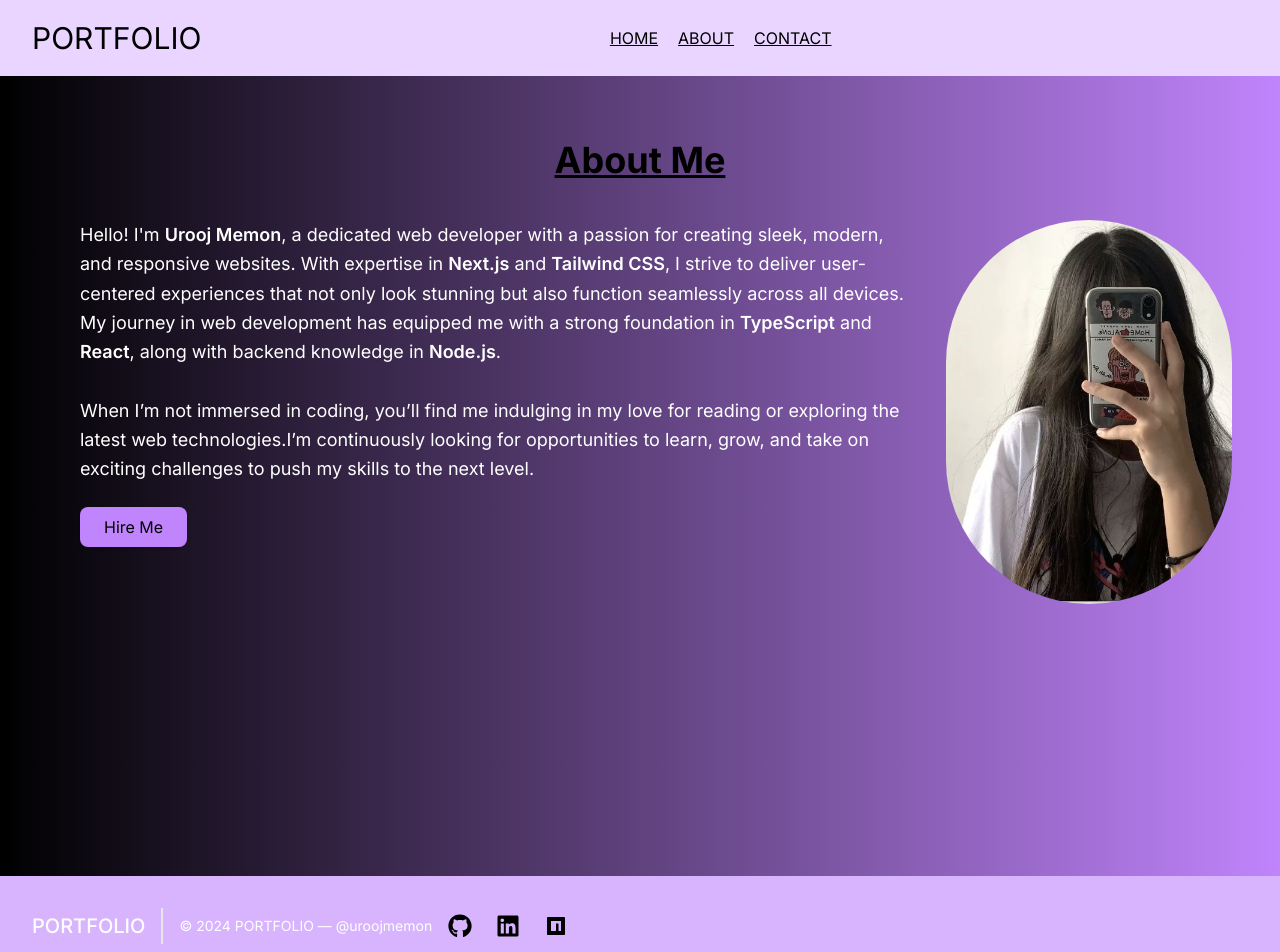
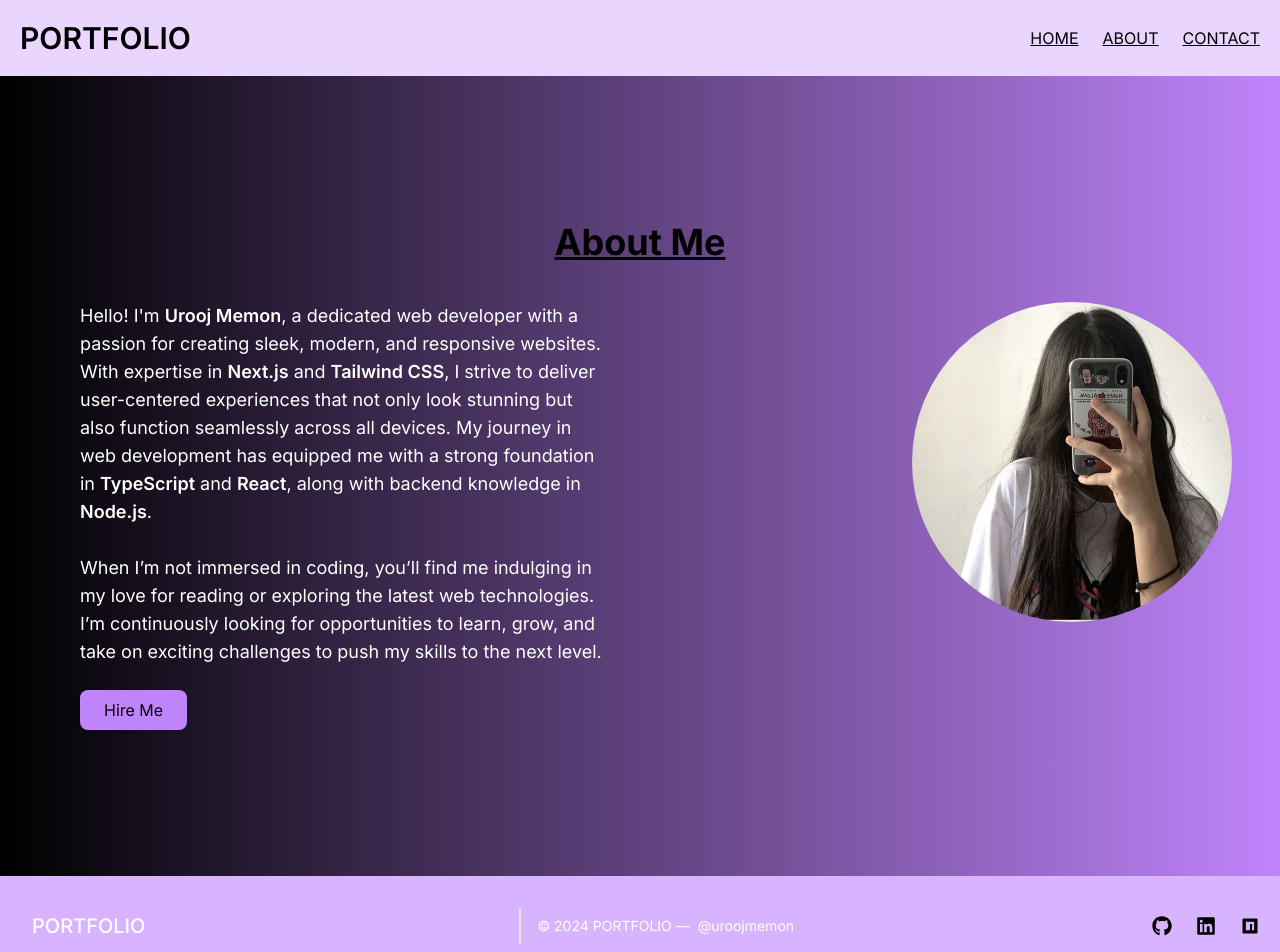
Before and after one commit to Aqsa-Memon/PORTFOLIO, a Next.js app: page /about in a window 1280 px wide. Shown: the top 952 px of the page. Built offline with nearby package versions, Linux system fonts and the light colour scheme.

Commit message:
'portfolio'

```diff
--- a/src/app/about/page.tsx
+++ b/src/app/about/page.tsx
@@ -5,17 +5,18 @@ import React from 'react';
 const About = () => {
   return (
     <div>
-      <section id="about" className="py-16 bg-gradient-to-r from-black to-purple-400 h-screen">
+      <section id="about" className="py-12 md:py-16 bg-gradient-to-r from-black to-purple-400 min-h-screen flex items-center">
         <div className="container mx-auto px-6 md:px-12">
-          <h2 className="text-4xl font-bold text-center text-black underline">About Me</h2>
+          <h2 className="text-3xl sm:text-4xl font-bold text-center text-black underline">About Me</h2>
+
           <div className="mt-10 flex flex-col-reverse md:flex-row items-center md:items-start justify-between text-center md:text-left">
 
             {/* Text Section */}
-            <div className="w-full md:pr-8 mt-12 md:mt-0 md:pl-8">
-              <p className="text-lg text-white leading-relaxed">
+            <div className="w-full md:w-1/2 md:pr-8 mt-8 md:mt-0 md:pl-8">
+              <p className="text-base sm:text-lg text-white leading-relaxed">
                 Hello! {`I'm`} <span className="font-semibold">Urooj Memon</span>, a dedicated web developer with a passion for creating sleek, modern, and responsive websites. With expertise in <span className="font-semibold">Next.js</span> and <span className="font-semibold">Tailwind CSS</span>, I strive to deliver user-centered experiences that not only look stunning but also function seamlessly across all devices. My journey in web development has equipped me with a strong foundation in <span className="font-semibold">TypeScript</span> and <span className="font-semibold">React</span>, along with backend knowledge in <span className="font-semibold">Node.js</span>.
-                <br/><br/>
-                When {`I’m`} not immersed in coding, {`you’ll`} find me indulging in my love for reading or exploring the latest web technologies.{`I’m`} continuously looking for opportunities to learn, grow, and take on exciting challenges to push my skills to the next level.
+                <br /><br />
+                When {`I’m`} not immersed in coding, {`you’ll`} find me indulging in my love for reading or exploring the latest web technologies. {`I’m`} continuously looking for opportunities to learn, grow, and take on exciting challenges to push my skills to the next level.
               </p>
 
               {/* Contact Button */}
@@ -27,9 +28,8 @@ const About = () => {
               </Link>
             </div>
 
-
-           <div className="relative group w-72 h-72 xl:w-96 xl:h-96 rounded-full overflow-hidden bg-gradient-to-r from-pink-500 to-red-500">
-           <div className="w-full h-full rounded-full ">
+            {/* Image Section */}
+            <div className="w-52 h-52 sm:w-64 sm:h-64 md:w-72 md:h-72 xl:w-80 xl:h-80 rounded-full overflow-hidden bg-gradient-to-r from-pink-500 to-red-500">
               <Image
                 src="/mypic.png"
                 alt="Profile Picture"
@@ -38,10 +38,6 @@ const About = () => {
                 width={450}
               />
             </div>
-           </div>
-
-
-
 
           </div>
         </div>
--- a/src/app/components/footer.tsx
+++ b/src/app/components/footer.tsx
@@ -1,47 +1,39 @@
-import Link from 'next/link'
-import React from 'react'
-import { FaGithub } from 'react-icons/fa'
-import { FaLinkedin } from 'react-icons/fa6'
-import { RiNpmjsFill } from 'react-icons/ri'
+import Link from 'next/link';
+import React from 'react';
+import { FaGithub } from 'react-icons/fa';
+import { FaLinkedin } from 'react-icons/fa';
+import { RiNpmjsFill } from 'react-icons/ri';
 
 function Footer() {
   return (
     <div className='bg-purple-300'>
       <footer className="text-black-400 body-font">
-     <div className="container px-5 py-8 mx-auto flex items-center sm:flex-row flex-col">
-     <a className="flex title-font font-medium items-center md:justify-start justify-center text-white">
-      <span className="ml-3 text-xl">
-        PORTFOLIO
-      </span>
+        <div className="container px-5 py-6 md:py-8 mx-auto flex flex-col sm:flex-row items-center justify-between">
+
+          <a className="flex title-font font-medium items-center justify-center sm:justify-start text-white">
+            <span className="ml-3 text-lg sm:text-xl">PORTFOLIO</span>
           </a>
-     <p className="text-sm text-white sm:ml-4 sm:pl-4 sm:border-l-2 sm:border-gray-200 sm:py-2 sm:mt-0 mt-4">
-      © 2024
-      PORTFOLIO —
-      <a
-        className="text-white ml-1"
-      >
-        @uroojmemon
-      </a>
+
+          <p className="text-xs sm:text-sm text-white mt-4 sm:mt-0 sm:ml-4 sm:pl-4 sm:border-l-2 sm:border-gray-200 sm:py-2 text-center sm:text-left">
+            © 2024 PORTFOLIO — <a className="text-white ml-1">@uroojmemon</a>
           </p>
-     <div className="flex gap-6 justify-center ml-2 md:ml-4">
-   <Link href={""} className="text-black-500 hover:text-red-300 cursor-pointer text-lg md:text-xl lg:text-2xl">
+
+          <div className="flex gap-4 sm:gap-6 mt-4 sm:mt-0 justify-center sm:justify-start">
+            <Link href="" className="text-black-500 hover:text-gray-700 transition-colors duration-200 text-lg sm:text-xl">
               <FaGithub />
             </Link>
-    <Link href={""} className="text-black hover:text-blue-600 cursor-pointer text-lg md:text-xl lg:text-2xl">
+            <Link href="" className="text-black-500 hover:text-blue-600 transition-colors duration-200 text-lg sm:text-xl">
               <FaLinkedin />
             </Link>
-    <Link href={""} className="text-black hover:text-red-600 cursor-pointer text-lg md:text-xl lg:text-2xl">
+            <Link href="" className="text-black-500 hover:text-red-600 transition-colors duration-200 text-lg sm:text-xl">
               <RiNpmjsFill />
             </Link>
           </div>
 
-
-
         </div>
       </footer>
-
     </div>
-  )
+  );
 }
 
-export default Footer
+export default Footer;
--- a/src/app/components/header.tsx
+++ b/src/app/components/header.tsx
@@ -1,22 +1,30 @@
-import Link from 'next/link'
-import React from 'react'
+import Link from 'next/link';
+import React from 'react';
 
 function Header() {
   return (
     <div className='bg-purple-200'>
-    <header className="text-black-600 body-font">
-      <div className="container mx-auto flex flex-wrap p-5 flex-col md:flex-row items-center ">
-        <h1 className="ml-3 text-2xl sm:text-3xl hover:text-purple-700 ">PORTFOLIO</h1>
+      <header className="text-black body-font">
+        <div className="container mx-auto flex flex-wrap p-4 md:p-5 flex-col md:flex-row items-center justify-between">
+          <h1 className="text-2xl sm:text-3xl font-semibold hover:text-purple-700 transition-colors duration-200">
+            PORTFOLIO
+          </h1>
 
-        <nav className="md:ml-auto md:mr-auto flex flex-wrap items-center text-base justify-center">
-          <Link className="mr-5 text-sm sm:text-base hover:text-purple-700 underline" href={'/'}>HOME</Link>
-          <Link className="mr-5 text-sm sm:text-base hover:text-purple-700 underline " href={'/about'}>ABOUT</Link>
-          <Link className="mr-5 text-sm sm:text-base hover:text-purple-700 underline" href={'/contact'}>CONTACT</Link>
-        </nav>
-      </div>
-    </header>
-  </div>
-  )
+          <nav className="mt-3 md:mt-0 flex flex-wrap items-center justify-center md:justify-start space-x-4 md:space-x-6">
+            <Link className="text-sm sm:text-base hover:text-purple-700 transition-colors duration-200 underline" href='/'>
+              HOME
+            </Link>
+            <Link className="text-sm sm:text-base hover:text-purple-700 transition-colors duration-200 underline" href='/about'>
+              ABOUT
+            </Link>
+            <Link className="text-sm sm:text-base hover:text-purple-700 transition-colors duration-200 underline" href='/contact'>
+              CONTACT
+            </Link>
+          </nav>
+        </div>
+      </header>
+    </div>
+  );
 }
 
-export default Header
+export default Header;
--- a/src/app/components/hero.tsx
+++ b/src/app/components/hero.tsx
@@ -2,8 +2,7 @@
 import Image from 'next/image';
 import React from 'react';
 import Typewriter from 'typewriter-effect';
-import { FaGithub } from "react-icons/fa";
-import { FaLinkedin } from 'react-icons/fa';
+import { FaGithub, FaLinkedin } from "react-icons/fa";
 import Link from 'next/link';
 import { RiNpmjsFill } from 'react-icons/ri';
 
@@ -11,9 +10,9 @@ const Hero = () => {
   return (
     <div className='bg-gradient-to-r from-black to-purple-400 h-screen flex items-center justify-center'>
       <section className="text-white body-font">
-        <div className="container mx-auto flex px-5 py-24 md:flex-row flex-col items-center">
+        <div className="container mx-auto flex px-5 py-12 md:flex-row flex-col items-center">
 
-        <div className="w-72 h-72 xl:w-96 xl:h-96 rounded-full overflow-hidden ">
+          <div className="w-52 h-52 sm:w-60 sm:h-60 md:w-72 md:h-72 xl:w-96 xl:h-96 rounded-full overflow-hidden mb-8 md:mb-0">
             <Image
               className="object-cover object-center rounded"
               alt="hero"
@@ -23,8 +22,8 @@ const Hero = () => {
             />
           </div>
 
-          <div className="lg:flex-grow md:w-1/2 lg:pl-24 md:pl-16 flex flex-col md:items-start md:text-left items-center text-center">
-            <h1 className="title-font sm:text-4xl text-3xl mb-4 font-medium text-gray-900">
+          <div className="lg:flex-grow md:w-1/2 lg:pl-12 md:pl-8 flex flex-col md:items-start md:text-left items-center text-center">
+            <h1 className="title-font text-2xl sm:text-3xl md:text-4xl lg:text-5xl mb-4 font-medium text-gray-900">
               Hello, {`I'm`} <br /> <span className='text-white'>UROOJ MEMON</span>
               <br className="hidden lg:inline-block" />
               <Typewriter
@@ -35,22 +34,22 @@ const Hero = () => {
                 }}
               />
             </h1>
-            <div className='w-[150px] h-[2px] bg-black mb-4'></div>
-            <p className="mb-8 leading-relaxed">
-              {`I’m`} a web developer and designer dedicated to turning ideas into interactive, visually captivating, and fully responsive websites. My mission is to blend creativity with technical precision, building experiences that resonate, inspire, and stand out in a digital world. Lets work together to bring your vision into reality, one pixel at a time.
+            <div className='w-[100px] sm:w-[150px] h-[2px] bg-black mb-4'></div>
+            <p className="mb-6 sm:mb-8 leading-relaxed text-sm sm:text-base md:text-lg lg:text-xl">
+              {`I’m`} a web developer and designer dedicated to turning ideas into interactive, visually captivating, and fully responsive websites. My mission is to blend creativity with technical precision, building experiences that resonate, inspire, and stand out in a digital world. Let's work together to bring your vision into reality, one pixel at a time.
             </p>
-            <div className="flex flex-col items-center space-y-4">
-              <button className="inline-flex text-black bg-purple-300 border-0 py-2 px-6 focus:outline-none hover:bg-purple-600 rounded text-lg">
+            <div className="flex flex-col md:flex-row items-center space-y-4 md:space-y-0 md:space-x-4">
+              <button className="inline-flex text-black bg-purple-300 border-0 py-2 px-4 sm:px-6 focus:outline-none hover:bg-purple-600 rounded text-base sm:text-lg">
                 Hire Me
               </button>
-              <div className="flex gap-6 justify-center">
-                <Link href={""} className="text-black-500 hover:text-black cursor-pointer text-lg md:text-xl lg:text-2xl">
+              <div className="flex gap-4 justify-center">
+                <Link href="" className="text-black-500 hover:text-black cursor-pointer text-lg sm:text-xl md:text-2xl">
                   <FaGithub />
                 </Link>
-                <Link href={""} className="text-black-600 hover:text-blue-600 cursor-pointer text-lg md:text-xl lg:text-2xl">
+                <Link href="" className="text-black-600 hover:text-blue-600 cursor-pointer text-lg sm:text-xl md:text-2xl">
                   <FaLinkedin />
                 </Link>
-                <Link href={""} className="text-black-500 hover:text-red-600 cursor-pointer text-lg md:text-xl lg:text-2xl">
+                <Link href="" className="text-black-500 hover:text-red-600 cursor-pointer text-lg sm:text-xl md:text-2xl">
                   <RiNpmjsFill />
                 </Link>
               </div>
--- a/src/app/contact/page.tsx
+++ b/src/app/contact/page.tsx
@@ -1,18 +1,26 @@
 "use client";
-import { FaMapMarkerAlt, FaPhone, FaFax, FaEnvelope, FaFacebook, FaTwitter, FaInstagram, FaLinkedin } from 'react-icons/fa';
+import {
+  FaMapMarkerAlt,
+  FaPhone,
+  FaFax,
+  FaEnvelope,
+  FaFacebook,
+  FaTwitter,
+  FaInstagram,
+  FaLinkedin,
+} from 'react-icons/fa';
 
 export default function Contact() {
   return (
-         <div className="bg-gradient-to-r from-black to-purple-400 p-10 min-h-screen flex flex-col items-center">
-          <h2 className="text-4xl font-bold text-center text-black underline">Contact Me</h2> <br />
+    <div className="bg-gradient-to-r from-black to-purple-400 py-10 px-4 min-h-screen flex flex-col items-center">
+      <h2 className="text-3xl sm:text-4xl font-bold text-center text-black underline mb-8">Contact Me</h2>
 
-       <div className="grid grid-cols-1 sm:grid-cols-2 md:grid-cols-4 gap-6 mb-8">
+      <div className="grid grid-cols-1 sm:grid-cols-2 md:grid-cols-4 gap-6 mb-12 w-full max-w-6xl">
+        {/* Contact Info Cards */}
         <div className="bg-white p-5 rounded-lg shadow-lg text-center">
           <FaMapMarkerAlt className="text-3xl mx-auto text-black-500 hover:text-purple-500" />
           <h3 className="font-bold mt-2">Our Main Office</h3>
-          <p>Office No. 15, Block B<br />City Center Mall
-         Clifton, Karachi
-         Pakistan</p>
+          <p>Office No. 15, Block B<br />City Center Mall<br />Clifton, Karachi<br />Pakistan</p>
         </div>
         <div className="bg-white p-5 rounded-lg shadow-lg text-center">
           <FaPhone className="text-3xl mx-auto text-black-500 hover:text-purple-500" />
@@ -29,15 +37,16 @@ export default function Contact() {
           <h3 className="font-bold mt-2">Email</h3>
           <p>PORTFOLIO371@gmail.com</p>
         </div>
-       </div>
+      </div>
 
-       <div className="bg-white p-8 rounded-lg shadow-lg w-full max-w-md">
+      {/* Contact Form */}
+      <div className="bg-white p-8 rounded-lg shadow-lg w-full max-w-lg">
         <h2 className="text-2xl font-bold mb-4 text-gray-800 text-center">Get in Touch</h2>
         <form className="space-y-4">
           <input type="email" placeholder="Email" required className="w-full p-2 border-b-2 focus:outline-none" />
           <input type="text" placeholder="Name" required className="w-full p-2 border-b-2 focus:outline-none" />
-          <textarea placeholder="Message" required className="w-full p-2 border-b-2 focus:outline-none" ></textarea>
-          <button type="submit" className="w-full py-2 bg-purple-400 text-white rounded-lg hover:bg-purple-500">Submit</button>
+          <textarea placeholder="Message" required className="w-full p-2 border-b-2 focus:outline-none"></textarea>
+          <button type="submit" className="w-full py-2 bg-purple-400 text-white rounded-lg hover:bg-purple-500 transition duration-300">Submit</button>
         </form>
         <p className="text-sm mt-4 text-black text-center">
           We ensure reliability for every form and email important to us.
```
Lines whose indentation alone changed are shown as unchanged.
